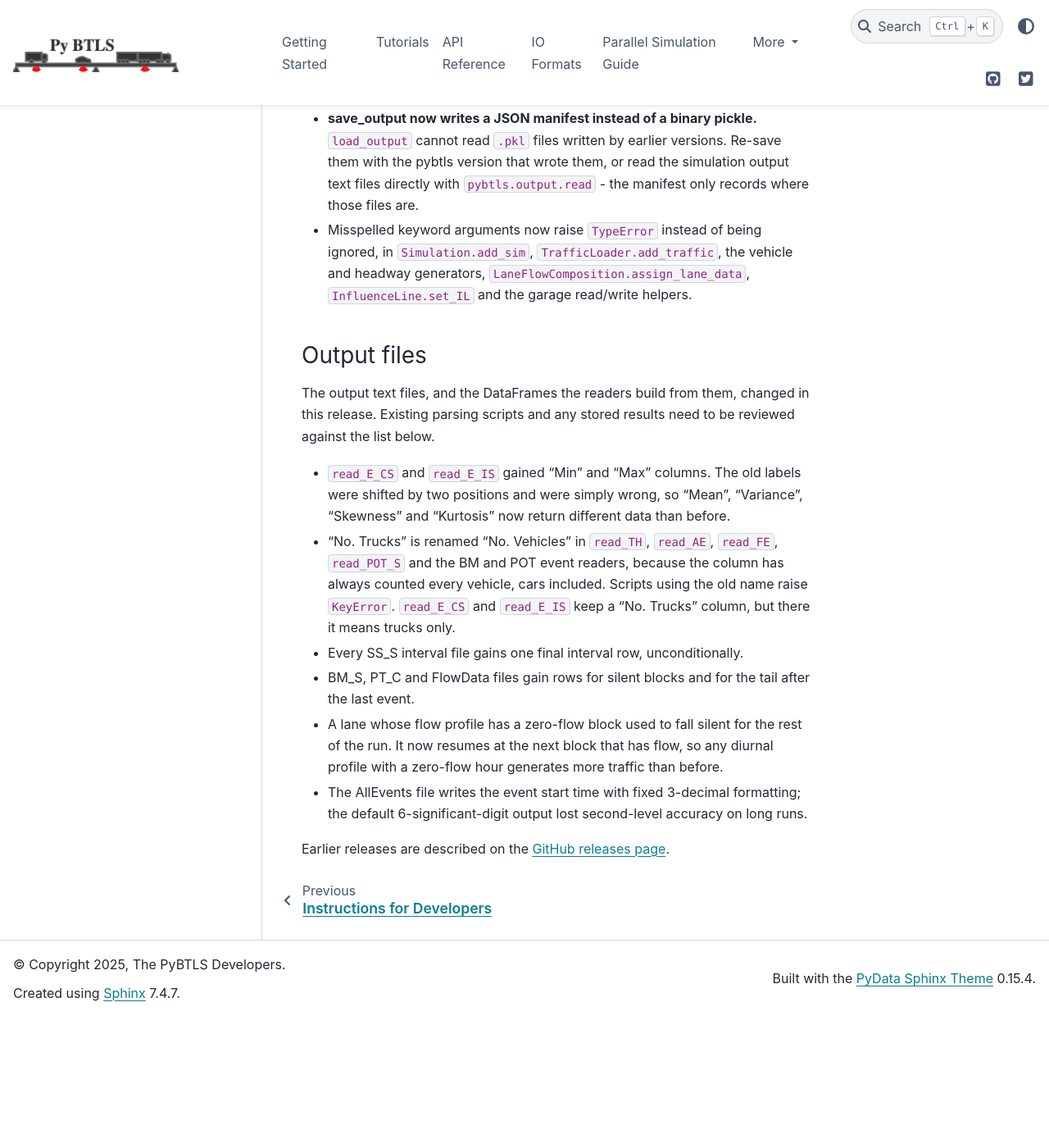
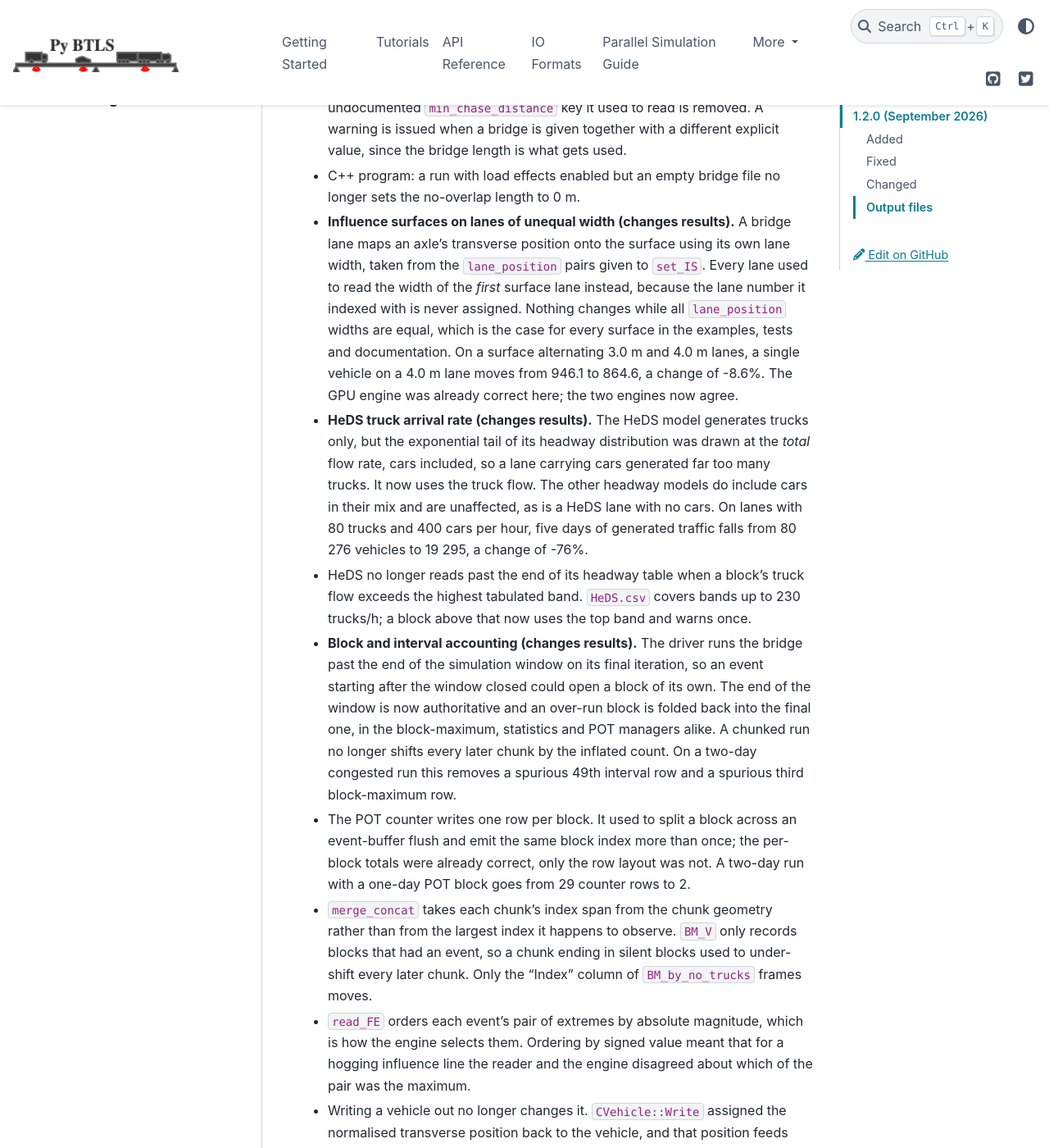
Before and after one commit to ccaprani/btls, a Sphinx documentation site: the page built from docs/source/changelog.rst, in a window 1280 px wide and 1400 px high, scrolled down 1843 px. Shown: the whole window at 82% size. Built offline with Sphinx 7.4.7 and the PyData theme 0.15.4, drawn with Linux system fonts in a browser that asks for light colours; the version number is read from the project's files by our own code; before the commit the page ends 3083 px from its top, so only the background shows below that; some of the changed text lies outside the part shown.

Commit message:
docs: changelog entries for the results-changing fixes
The previous commit on this branch changed behaviour in seven places and
documented none of them, and it also invalidated an entry that was already
there. Both are fixed here, with the numbers taken from a fixed-seed
comparison of this branch against main rather than from the code review.

Added: InfluenceLine.set_mode / InfluenceSurface.set_mode were missing from
the changelog entirely, although the whole centrifugal / braking feature is
new in this release. The entry states the sign convention, since that is what
distinguishes the two modes.

Fixed: the influence-surface lane width, the HeDS truck arrival rate and its
flow-band clamp, the block and interval accounting, the POT counter row
layout, the merge_concat index span, the read_FE extreme ordering, and the
latent CVehicle::Write transverse-position assignment. Each of the three that
move a user's numbers is marked "changes results" and carries a measured
magnitude: -8.6% on a peak for an unequal-width surface, -76% on generated
volume for a HeDS lane with cars.

Output files: "Every SS_S interval file gains one final interval row,
unconditionally" is removed. It is not what the merged code does. Measured
across six scenarios, five write the same number of interval rows as main
does, and the sixth wrote one extra row before this branch and now writes the
same as main. What does change is the POT counter file, which now writes one
row per block instead of one per event-buffer flush; that replaces it.

Co-Authored-By: Claude Opus 5 (1M context) <noreply@anthropic.com>

```diff
--- a/docs/source/changelog.rst
+++ b/docs/source/changelog.rst
@@ -34,6 +34,14 @@ Added
   to merge.
 - ``pybtls.post_processing``: ``fit_gev`` and ``fit_gpd``, with the
   ``GEVFit`` and ``GPDFit`` result objects, for extreme-value fitting.
+- ``InfluenceLine.set_mode`` and ``InfluenceSurface.set_mode``: a load
+  effect can be evaluated in ``"vertical"`` mode (the default),
+  ``"centrifugal"`` or ``"braking"``. Braking scales the vertical effect by
+  each vehicle's own deceleration where it has one and by the given
+  ``braking_factor`` otherwise, and carries the sign of travel, so vehicles
+  braking in opposite directions partially cancel. Centrifugal scales by
+  ``v^2/g`` and deliberately does not carry that sign, because the force
+  points to the outside of the curve for both directions of travel.
 
 Fixed
 ^^^^^
@@ -65,6 +73,54 @@ Fixed
   explicit value, since the bridge length is what gets used.
 - C++ program: a run with load effects enabled but an empty bridge file no
   longer sets the no-overlap length to 0 m.
+- **Influence surfaces on lanes of unequal width (changes results).** A
+  bridge lane maps an axle's transverse position onto the surface using its
+  own lane width, taken from the ``lane_position`` pairs given to
+  ``set_IS``. Every lane used to read the width of the *first* surface lane
+  instead, because the lane number it indexed with is never assigned.
+  Nothing changes while all ``lane_position`` widths are equal, which is the
+  case for every surface in the examples, tests and documentation. On a
+  surface alternating 3.0 m and 4.0 m lanes, a single vehicle on a 4.0 m
+  lane moves from 946.1 to 864.6, a change of -8.6%. The GPU engine was
+  already correct here; the two engines now agree.
+- **HeDS truck arrival rate (changes results).** The HeDS model generates
+  trucks only, but the exponential tail of its headway distribution was
+  drawn at the *total* flow rate, cars included, so a lane carrying cars
+  generated far too many trucks. It now uses the truck flow. The other
+  headway models do include cars in their mix and are unaffected, as is a
+  HeDS lane with no cars. On lanes with 80 trucks and 400 cars per hour,
+  five days of generated traffic falls from 80 276 vehicles to 19 295, a
+  change of -76%.
+- HeDS no longer reads past the end of its headway table when a block's
+  truck flow exceeds the highest tabulated band. ``HeDS.csv`` covers bands
+  up to 230 trucks/h; a block above that now uses the top band and warns
+  once.
+- **Block and interval accounting (changes results).** The driver runs the
+  bridge past the end of the simulation window on its final iteration, so an
+  event starting after the window closed could open a block of its own. The
+  end of the window is now authoritative and an over-run block is folded
+  back into the final one, in the block-maximum, statistics and POT managers
+  alike. A chunked run no longer shifts every later chunk by the inflated
+  count. On a two-day congested run this removes a spurious 49th interval
+  row and a spurious third block-maximum row.
+- The POT counter writes one row per block. It used to split a block across
+  an event-buffer flush and emit the same block index more than once; the
+  per-block totals were already correct, only the row layout was not. A
+  two-day run with a one-day POT block goes from 29 counter rows to 2.
+- ``merge_concat`` takes each chunk's index span from the chunk geometry
+  rather than from the largest index it happens to observe. ``BM_V`` only
+  records blocks that had an event, so a chunk ending in silent blocks used
+  to under-shift every later chunk. Only the "Index" column of
+  ``BM_by_no_trucks`` frames moves.
+- ``read_FE`` orders each event's pair of extremes by absolute magnitude,
+  which is how the engine selects them. Ordering by signed value meant that
+  for a hogging influence line the reader and the engine disagreed about
+  which of the pair was the maximum.
+- Writing a vehicle out no longer changes it. ``CVehicle::Write`` assigned
+  the normalised transverse position back to the vehicle, and that position
+  feeds influence-surface eccentricity, so a load effect could depend on
+  whether the vehicle had been serialised first. No output changes in
+  practice: the call order was safe.
 
 Changed
 ^^^^^^^
@@ -95,9 +151,11 @@ need to be reviewed against the list below.
   the column has always counted every vehicle, cars included. Scripts
   using the old name raise ``KeyError``. ``read_E_CS`` and ``read_E_IS``
   keep a "No. Trucks" column, but there it means trucks only.
-- Every SS_S interval file gains one final interval row, unconditionally.
 - BM_S, PT_C and FlowData files gain rows for silent blocks and for the
   tail after the last event.
+- The POT counter file (PT_C) has one row per block. Earlier versions wrote
+  a row per event-buffer flush, so a block could appear several times: a
+  two-day congested run wrote 29 rows where it now writes 2.
 - A lane whose flow profile has a zero-flow block used to fall silent for
   the rest of the run. It now resumes at the next block that has flow, so
   any diurnal profile with a zero-flow hour generates more traffic than
```
